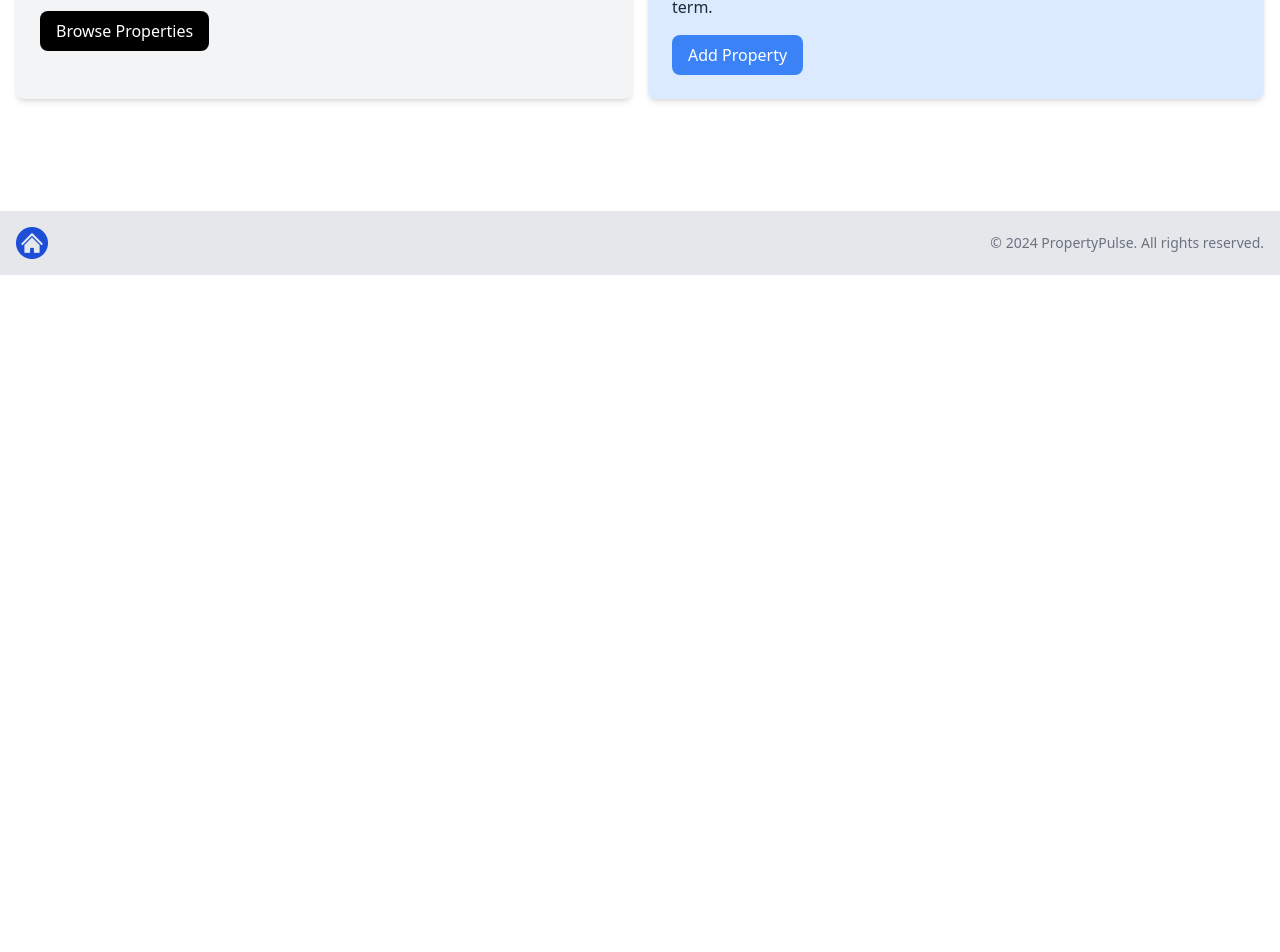
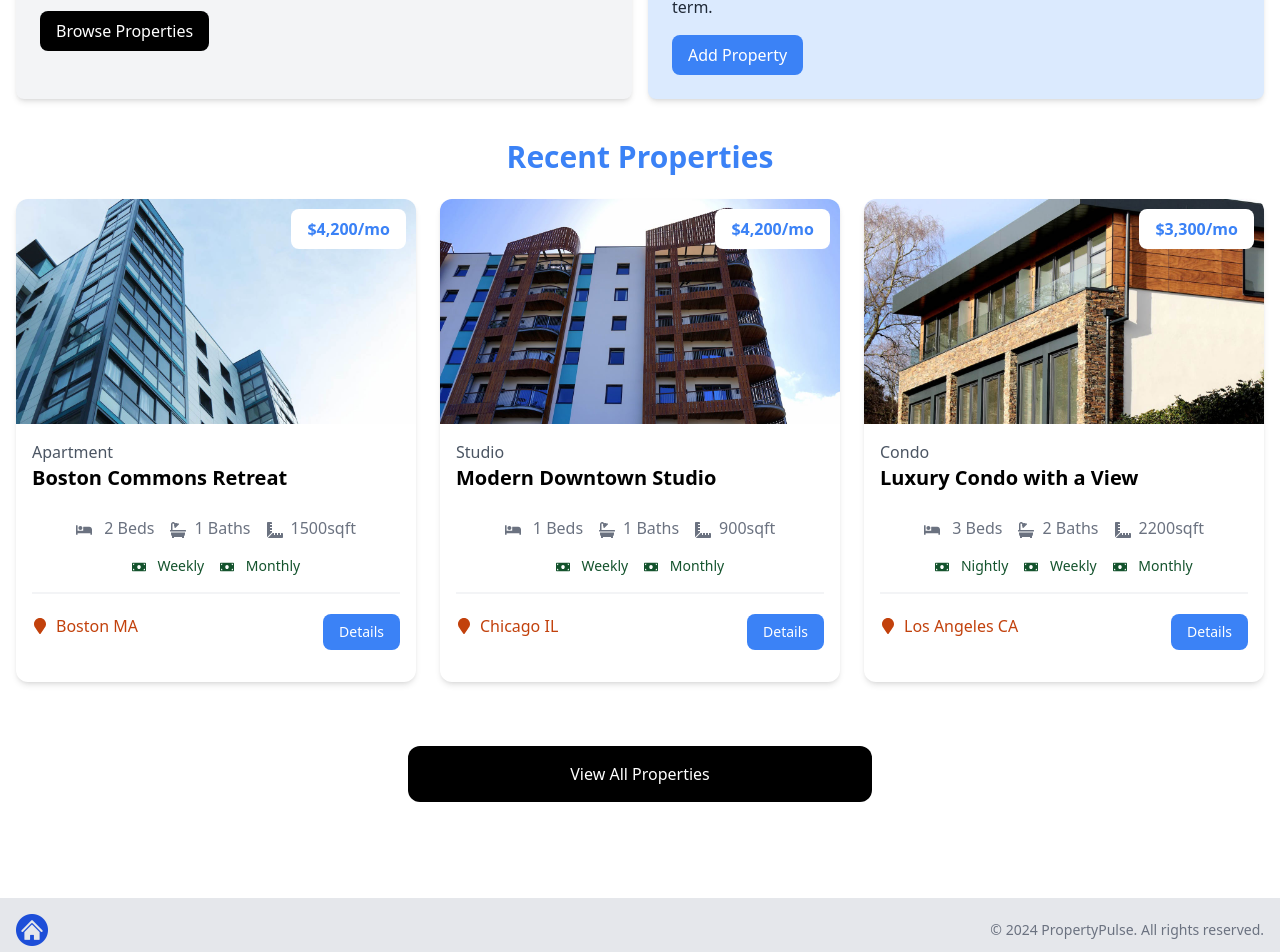
Before and after one commit to silvrfox153/property-pulse, a Next.js app: page / in a window 1280 px wide. Shown: the part 546-1498 px from the top of the page. Before the commit the page ends 821 px from the top, so only its background shows below. Built offline with nearby package versions, Linux system fonts and the light colour scheme.

Commit message:
Added Home Properties Component

```diff
--- a/app/page.jsx
+++ b/app/page.jsx
@@ -1,11 +1,13 @@
 import Hero from '@/components/Hero';
 import InfoBoxes from '@/components/InfoBoxes';
+import HomeProperties from '@/components/HomeProperties';
 
 const HomePage = () => {
   return (
     <>
       <Hero />
       <InfoBoxes />
+      <HomeProperties />
     </>
   );
 };
--- a/app/properties/page.jsx
+++ b/app/properties/page.jsx
@@ -10,7 +10,7 @@
         ) : (
           <div className="grid grid-cols-1 md:grid-cols-3 gap-6">
             {properties.map((property) => (
-              <PropertyCard key={property.id} property={property} />
+              <PropertyCard key={property._id} property={property} />
             ))}
           </div>
         )}
--- /dev/null
+++ b/components/HomeProperties.jsx
@@ -0,0 +1,40 @@
+import properties from '@/properties.json';
+import Link from 'next/link';
+import PropertyCard from '@/components/PropertyCard';
+
+const HomeProperties = () => {
+  const recentProperties = properties
+    .sort(() => Math.random() - Math.random())
+    .slice(0, 3);
+
+  return (
+    <>
+      <section className="px-4 py-6">
+        <div className="container-xl lg:container m-auto">
+          <h2 className="text-3xl font-bold text-blue-500 mb-6 text-center">
+            Recent Properties
+          </h2>
+          <div className="grid grid-cols-1 md:grid-cols-3 gap-6">
+            {recentProperties === 0 ? (
+              <p>No Properties Found</p>
+            ) : (
+              recentProperties.map((property) => (
+                <PropertyCard key={property._id} property={property} />
+              ))
+            )}
+          </div>
+        </div>
+      </section>
+      <section className="m-auto max-w-lg my-10 px-6">
+        <Link
+          href="/properties"
+          className="block bg-black text-white text-center py-4 px-6 rounded-xl hover:bg-gray-700"
+        >
+          View All Properties
+        </Link>
+      </section>
+    </>
+  );
+};
+
+export default HomeProperties;
--- a/components/PropertyCard.jsx
+++ b/components/PropertyCard.jsx
@@ -8,7 +8,7 @@
   FaMapMarker,
 } from 'react-icons/fa';
 
-const ProperyCard = ({ property }) => {
+const PropertyCard = ({ property }) => {
   const getRateDisplay = () => {
     const { rates } = property;
 
@@ -92,4 +92,4 @@
   );
 };
 
-export default ProperyCard;
+export default PropertyCard;
```
